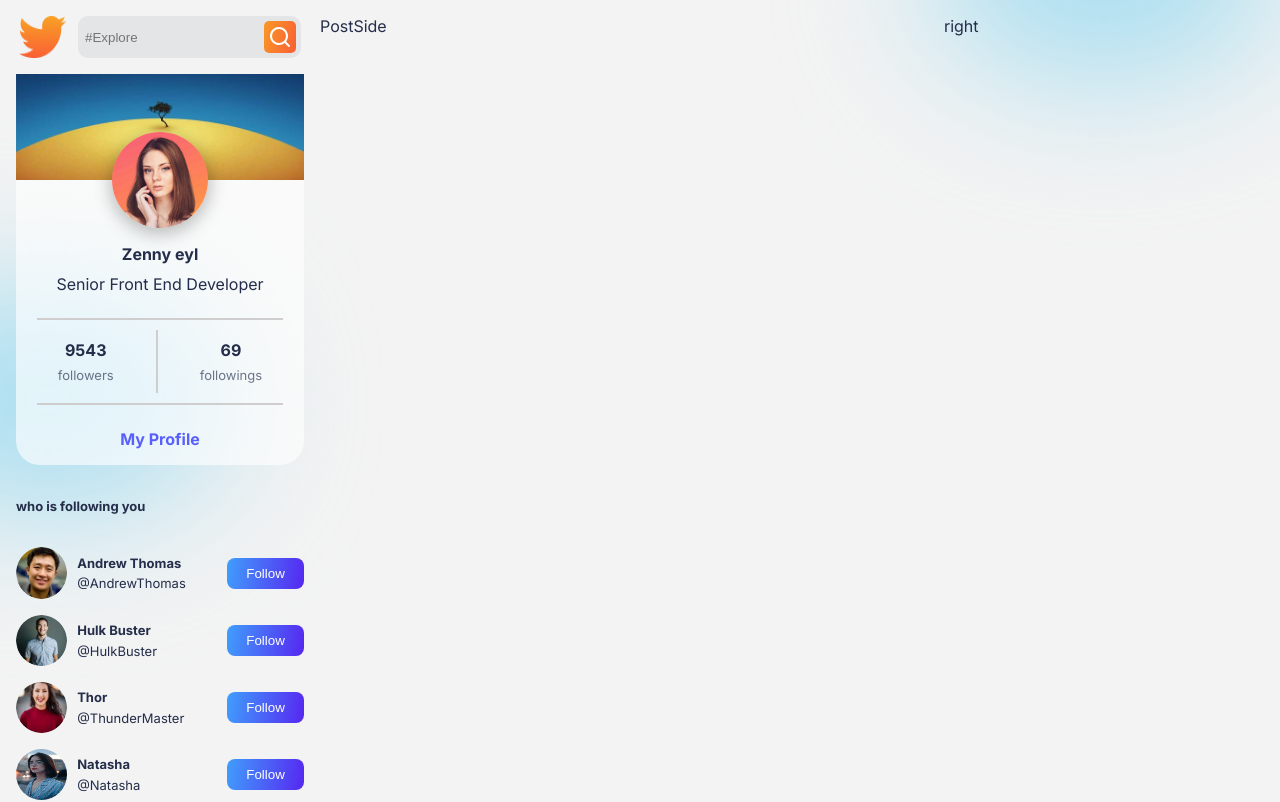
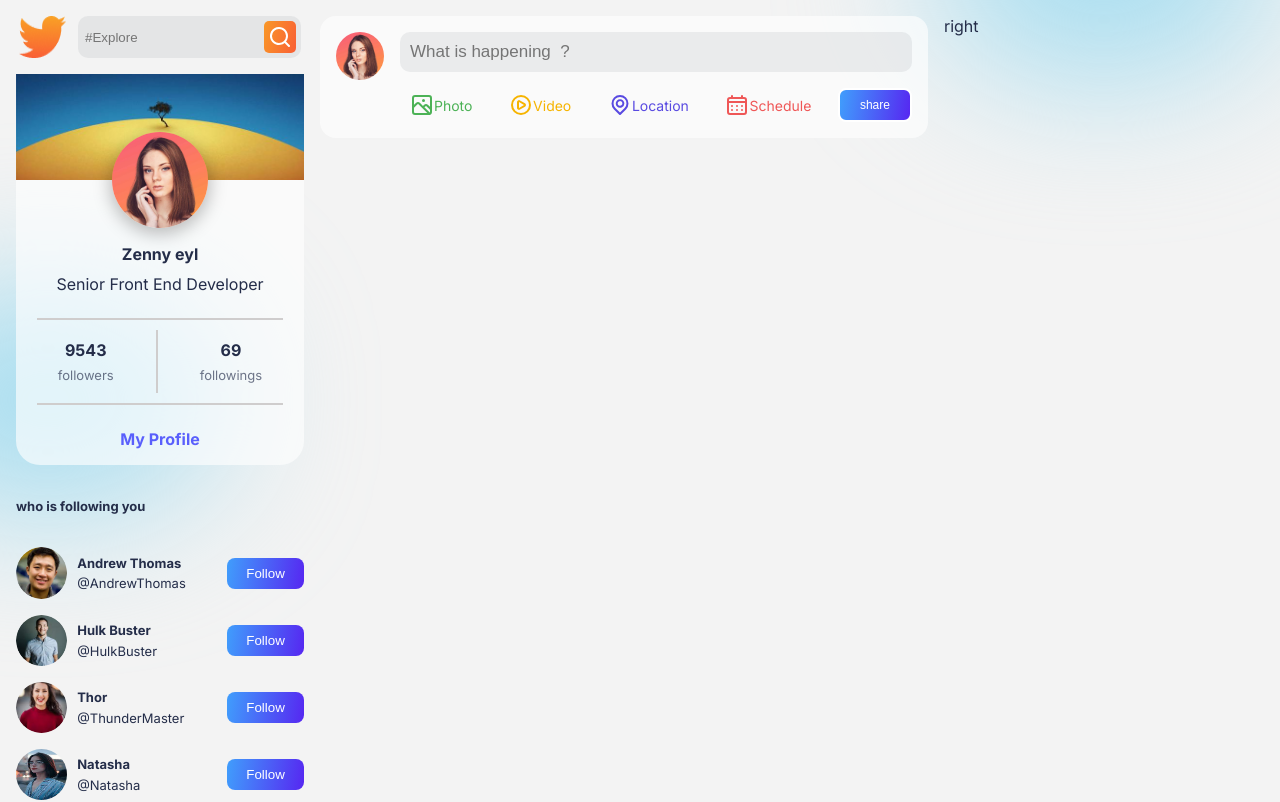
Before and after one commit to RahulBisht001/Social-Media-website, a React (Create React App) app: page / in a window 1280 px wide. Shown: the top 802 px of the page. Built offline with nearby package versions, Linux system fonts and the light colour scheme.

Commit message:
Added the Postshare Option

```diff
--- a/src/App.css
+++ b/src/App.css
@@ -10,9 +10,9 @@
     --buttonBg: linear-gradient(98.63deg, #409efc 0%, #5627f1 100%);
   --inputColor: rgba(40, 52, 62, 0.07);
   --photo: #4CB256;
-  --video: #4A4EB7;
-  --location: #EF5757;
-  --shedule: #E1AE4A;
+  --video: #f6b400;
+    --location: #594ae1;
+    --schedule: #EF5757;
 /* Special Changes  */
   --profileNameColor: linear-gradient(98.63deg, #409efc 0%, #5627f1 100%);
 }
--- /dev/null
+++ b/src/components/PostShare/PostShare.css
@@ -0,0 +1,52 @@
+.PostShare {
+    display: flex;
+    background-color: var(--cardColor);
+    gap: 1rem;
+    padding: 1rem;
+    border-radius: 1rem;
+}
+
+.PostShare>img {
+    width: 3rem;
+    height: 3rem;
+    border-radius: 50%;
+}
+
+.PostShare>div {
+    width: 90%;
+    gap: 1rem;
+    display: flex;
+    flex-direction: column;
+}
+
+.PostShare>div>input {
+    background-color: var(--inputColor);
+    border: none;
+    border-radius: 10px;
+    font-size: 17px;
+    padding: 10px;
+    outline: none;
+}
+
+.PostOptions {
+    display: flex;
+    justify-content: space-between;
+}
+
+.option {
+    padding: 5px 10px;
+    font-size: 14px;
+    display: flex;
+    justify-content: center;
+    align-items: center;
+}
+
+.option:hover {
+    cursor: pointer;
+}
+
+.ps-button {
+    padding: 5px 20px;
+    font-size: 12px;
+    border: 2px solid white;
+}
--- /dev/null
+++ b/src/components/PostShare/PostShare.jsx
@@ -0,0 +1,60 @@
+import React from 'react'
+
+import './PostShare.css'
+import profileImg from '../../img/profileImg.jpg'
+import { UilScenery } from '@iconscout/react-unicons'
+import { UilPlayCircle } from '@iconscout/react-unicons'
+import { UilLocationPoint } from '@iconscout/react-unicons'
+import { UilSchedule } from '@iconscout/react-unicons'
+
+
+
+const PostShare = () => {
+    return (
+        <div className="PostShare">
+            <img src={profileImg} alt="" />
+            <div>
+                <input type="text"
+                    placeholder="What is happening  ?" />
+                <div className="PostOptions">
+                    <div className="option"
+                        style={{
+                            color: "var(--photo)"
+                        }}
+                    >
+                        <UilScenery />
+                        Photo
+                    </div>
+                    <div className="option"
+                        style={{
+                            color: "var(--video)"
+                        }}
+                    >
+                        <UilPlayCircle />
+                        Video
+                    </div>
+                    <div className="option"
+                        style={{
+                            color: "var(--location)"
+                        }}
+                    >
+                        <UilLocationPoint />
+                        Location
+                    </div>
+                    <div className="option"
+                        style={{
+                            color: "var(--schedule)"
+                        }}
+                    >
+                        <UilSchedule />
+                        Schedule
+                    </div>
+                    <button className='button ps-button'>share</button>
+                </div>
+            </div>
+        </div>
+
+    )
+}
+
+export default PostShare
--- a/src/components/PostSide/PostSide.css
+++ b/src/components/PostSide/PostSide.css
@@ -0,0 +1,7 @@
+.PostSide {
+    display: flex;
+    flex-direction: column;
+    height: 100vh;
+    overflow: auto;
+    gap: 1rem;
+}
--- a/src/components/PostSide/PostSide.jsx
+++ b/src/components/PostSide/PostSide.jsx
@@ -1,8 +1,13 @@
 import React from 'react'
+import PostShare from '../PostShare/PostShare'
+
+import './PostSide.css'
 
 const PostSide = () => {
     return (
-        <div>PostSide</div>
+        <div className="PostSide">
+            <PostShare />
+        </div>
     )
 }
 
```
